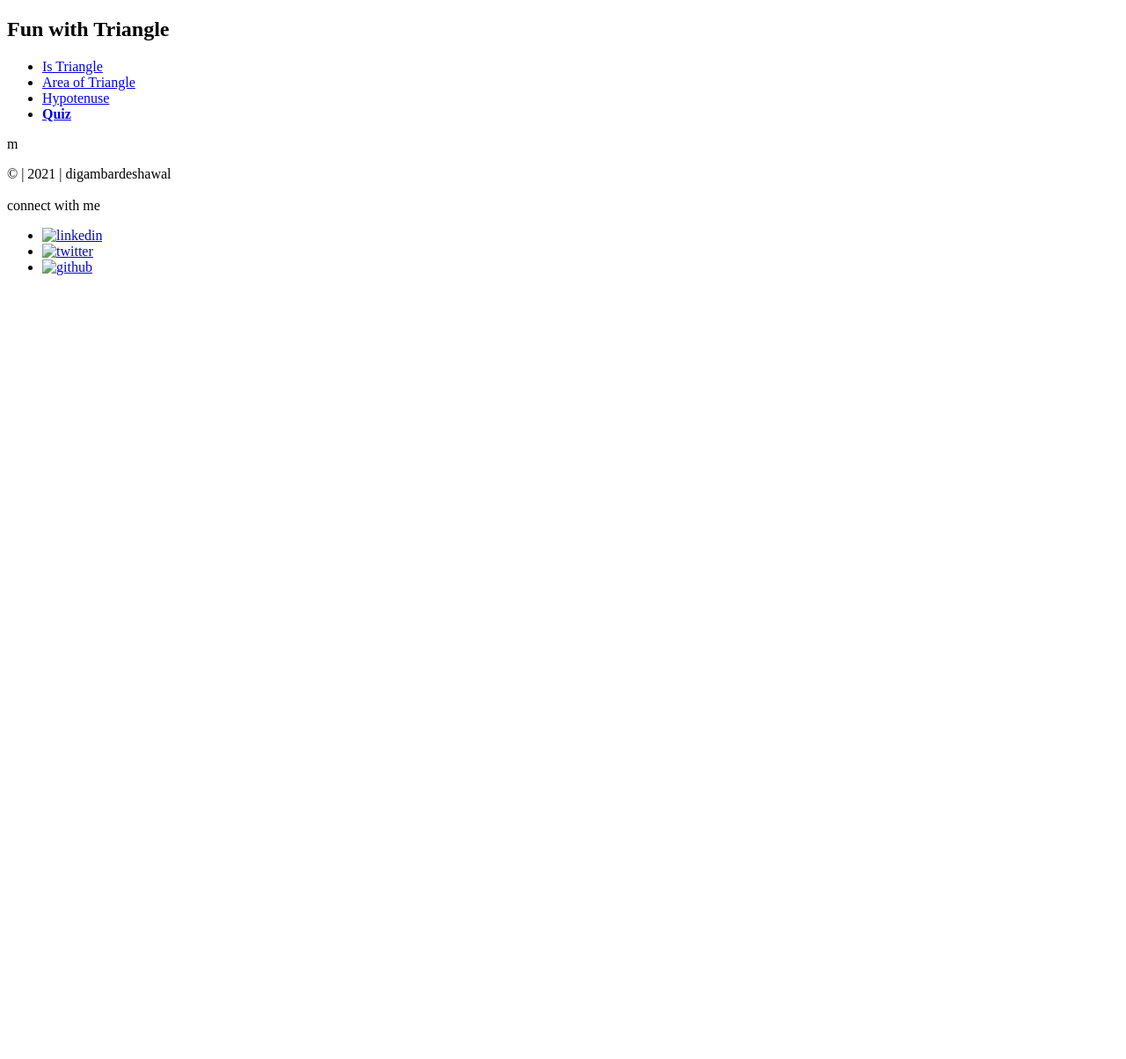
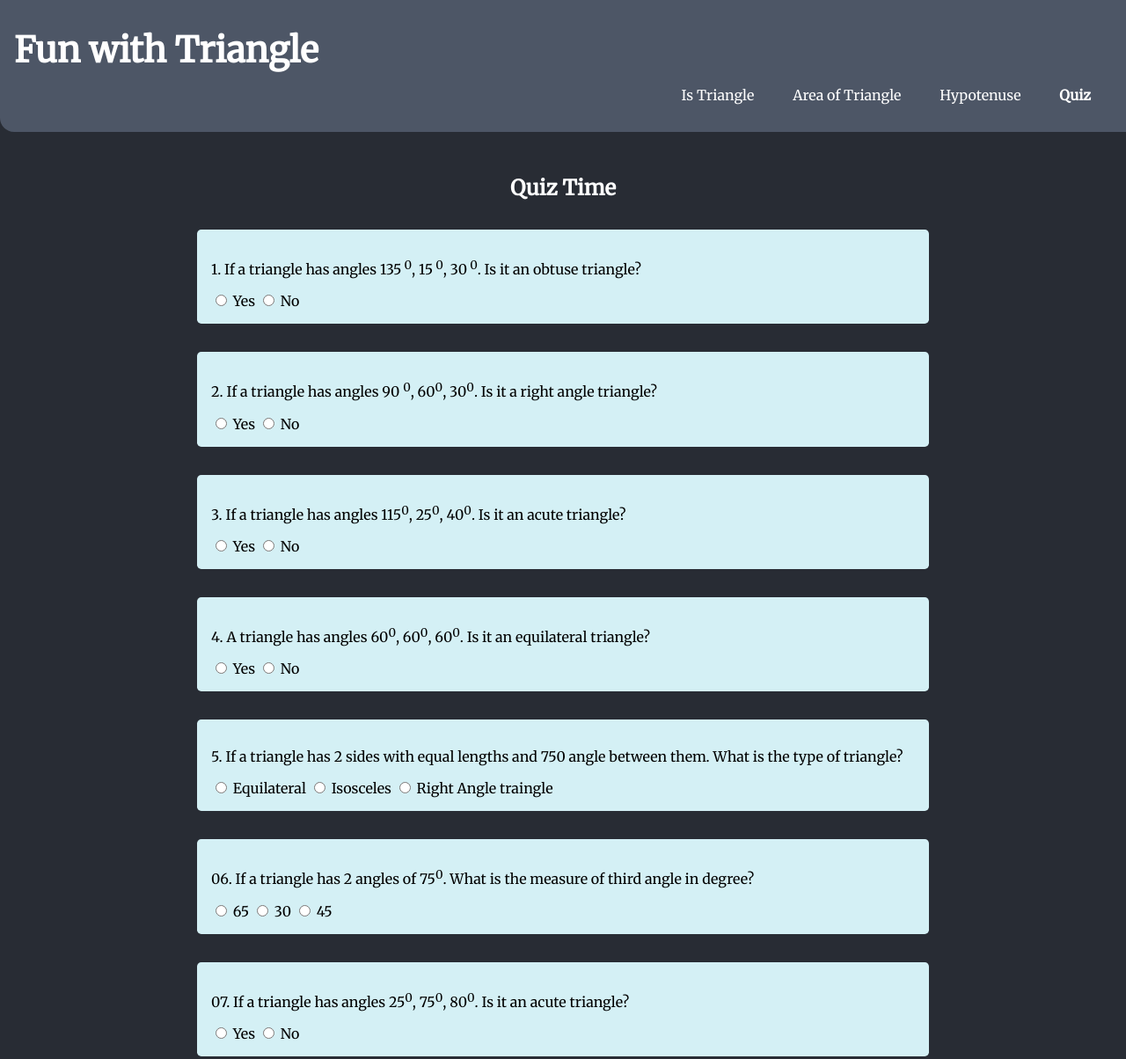
Before and after one commit to Digambar1411/fun-with-triangles, a plain HTML site: page quiz.html in a window 1280 px wide. Shown: the top 1204 px of the page at 88% size. Before the commit the page ends 800 px from the top, so only its background shows below. Drawn offline with Linux system fonts and the light colour scheme.

Commit message:
style: all styling done

```diff
--- /dev/null
+++ b/quiz.css
@@ -0,0 +1,125 @@
+@import url('https://fonts.googleapis.com/css2?family=Merriweather&display=swap');
+
+*{
+    font-family: 'Merriweather', serif;
+}
+:root{
+    --primary-color:#282C34;
+    --secondary-color:#4D5666;
+}
+body{
+    text-align: center;
+    color: white;
+    background-color: var(--primary-color);
+    margin: 0px;
+
+}
+.nav-heading{
+    margin: auto;
+    margin-top: 1rem;
+    margin-bottom: 1rem;
+    font-size:40px;
+    font-weight: 600;
+    padding: 1rem auto;
+    text-align: left;
+}
+h1{
+    margin-bottom: 2rem;
+}
+.link{
+    text-decoration: none;
+    padding: 0.5rem 1rem;
+
+}
+
+nav a{
+    color: white;
+}
+
+.link:hover{
+    opacity: 0.8;
+}
+.nav-link{
+    text-align: right;
+}
+.navigation{
+    background-color: var(--secondary-color);
+    color: white;
+    padding: 1rem;
+    border-bottom-left-radius: 1rem;
+    margin-bottom: 3rem;
+
+}
+#err-msg{
+    display: block;
+    font-size: large;
+    color:lightpink;
+    margin: 1.5rem auto;
+
+}
+button{
+    padding: 0.5rem 1rem;
+    border: 1px solid var(--secondary-color);
+    border-radius: 0.4rem;
+    font-size: large;
+    margin: 0.5rem auto;
+    background-color: var(--secondary-color);
+    color:white;
+}
+#output{
+    display: block;
+    font-size: large;
+    color:cyan;
+    margin: 1.5rem auto;
+}
+
+footer{
+    margin-top: 2rem;
+    margin-bottom: 1rem;
+    text-align: center;
+    font-size: large;
+    font-family: 'Open Sans', sans-serif;
+    background-color: var(--secondary-color);
+
+}
+footer ul{
+    list-style: none;
+    margin: 0 auto;
+    padding: auto;
+    padding-inline-start:0px;
+}
+footer p{
+    padding-top: 1rem;
+    padding-bottom: 0.4rem;
+    padding-left: auto;
+    padding-right: auto;
+    font-size: larger;
+}
+li{
+    display: inline;
+    padding: 0.5rem;
+    padding-inline-start: 0rem;
+}
+
+img{
+    height: 2.5rem;
+    width: 2.5rem;
+    opacity: 0.9;
+
+}
+
+img:hover{
+    opacity: 0.9;
+}
+
+.que-div{
+    display:block;
+    margin: 2rem auto;
+    background-color: #d4f0f5;
+    color: black;
+    padding:1rem;
+    max-width: 100vh;
+    text-align:left;
+    border-radius: 0.3rem;
+
+}
--- a/quiz.html
+++ b/quiz.html
@@ -5,7 +5,7 @@
     <meta http-equiv="X-UA-Compatible" content="IE=edge">
     <meta name="viewport" content="width=device-width, initial-scale=1.0">
     <title>Quiz</title>
-    <link rel="stylesheet" href="style.css">
+    <link rel="stylesheet" href="quiz.css">
 
 </head>
 <body>
@@ -29,7 +29,107 @@
         </nav>
     </header>
 
-    m
+    <main>
+        <h2>Quiz Time</h2>
+        <form>
+            <div class="que-div">
+                <p class="que">1. If a triangle has angles 135<sup> 0</sup>, 15<sup> 0</sup>, 30<sup> 0</sup>. Is it an obtuse triangle?</p>
+                <input type="radio" name="que1" value="Yes">
+                <label>Yes</label>
+                <input type="radio" name="que1" value="No">
+                <label>No</label>
+
+            </div>
+
+            <div class="que-div">
+                <p class="que">2. If a triangle has angles 90 <sup>0</sup>, 60<sup>0</sup>, 30<sup>0</sup>. Is it a right angle triangle?</p>
+                <input type="radio" name="que2" value="Yes">
+                <label >Yes</label>
+                <input type="radio" name="que2" value="No">
+                <label >No</label>
+
+            </div>
+            <div class="que-div">
+                <p class="que">3. If a triangle has angles 115<sup>0</sup>, 25<sup>0</sup>, 40<sup>0</sup>. Is it an acute triangle?</p>
+                <input type="radio" name="que3" value="Yes">
+                <label for="">Yes</label>
+                <input type="radio" name="que3" value="No">
+                <label for="">No</label>
+
+            </div>
+            <div class="que-div">
+                <p class="que">4. A triangle has angles 60<sup>0</sup>, 60<sup>0</sup>, 60<sup>0</sup>. Is it an equilateral triangle?</p>
+                <input type="radio" name="que4" value="Yes">
+                <label for="">Yes</label>
+                <input type="radio" name="que4" value="No">
+                <label for="">No</label>
+
+            </div>
+            <div class="que-div">
+                <p class="que">5. If a triangle has 2 sides with equal lengths and 750 angle between them. What is the type of triangle?</p>
+                <input type="radio" name="que5" value="Equilateral">
+                <label for="">Equilateral </label>
+                <input type="radio" name="que5" value="Isosceles">
+                <label for="">Isosceles</label>
+                <input type="radio" name="que5" value="Right Angle traingle">
+                <label for="">Right Angle traingle</label>
+
+            </div>
+            <div class="que-div">
+                <p class="que">06. If a triangle has 2 angles of 75<sup>0</sup>. What is the measure of third angle in degree?</p>
+                <input type="radio" name="que6" value="65">
+                <label for="">65</label>
+                <input type="radio" name="que6" value="30">
+                <label for="">30</label>
+                <input type="radio" name="que6" value="45">
+                <label for="">45</label>
+
+            </div>
+
+            <div class="que-div">
+                <p class="que">07. If a triangle has angles 25<sup>0</sup>, 75<sup>0</sup>, 80<sup>0</sup>. Is it an acute triangle?</p>
+                <input type="radio" name="que7" value="Yes">
+                <label for="">Yes</label>
+                <input type="radio" name="que7" value="No">
+                <label for="">No</label>
+
+            </div>
+            <div class="que-div">
+                <p class="que">08. If a triangle has 2 sides with equal lengths and 60<sup>0</sup>, angle between them. What is the type of triangle?</p>
+                <input type="radio" name="que8" value="Equilateral ">
+                <label for="">Equilateral </label>
+                <input type="radio" name="que8" value="Isosceles">
+                <label for="">Isosceles</label>
+                <input type="radio" name="que8" value="Both">
+                <label for="">Both</label>
+
+            </div>
+            <div class="que-div">
+                <p class="que">09.The perimeter of an equilateral triangle is 15cm. What is the length of one side?</p>
+                <input type="radio" name="que9" value="Yes">
+                <label for="">Yes</label>
+                <input type="radio" name="que9" value="45cm">
+                <label for="">45cm</label>
+                <input type="radio" name="que9" value="5cm">
+                <label for="">5cm</label>
+
+            </div>
+            <div class="que-div">
+                <p class="que">10. If a triangle has sides of 2cm, 3cm, 4cm, what is the type of triangle?</p>
+                <input type="radio" name="que10" value="Equilateral ">
+                <label for="">Equilateral </label>
+                <input type="radio" name="que10" value="Isosceles ">
+                <label for="">Isosceles </label>
+                <input type="radio" name="que10" value="Scalene">
+                <label for="">Scalene</label>
+
+            </div class="que-div">
+            <div id="err-msg"></div>
+            <div id="output"></div>
+            <button id="submit-btn">Submit</button>
+
+        </form>
+    </main>
 <body>
     <footer>
         <p> &#169 | 2021 | digambardeshawal <br><br>connect with me </p>
```
